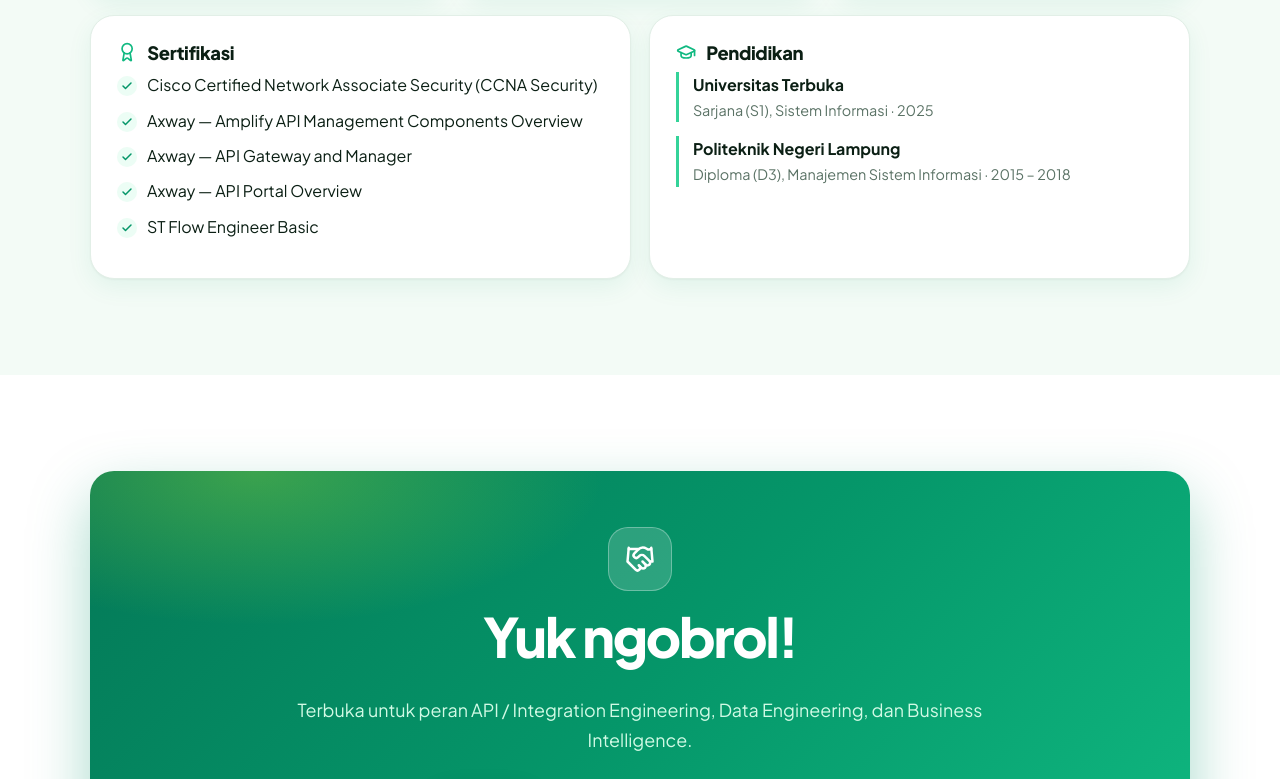
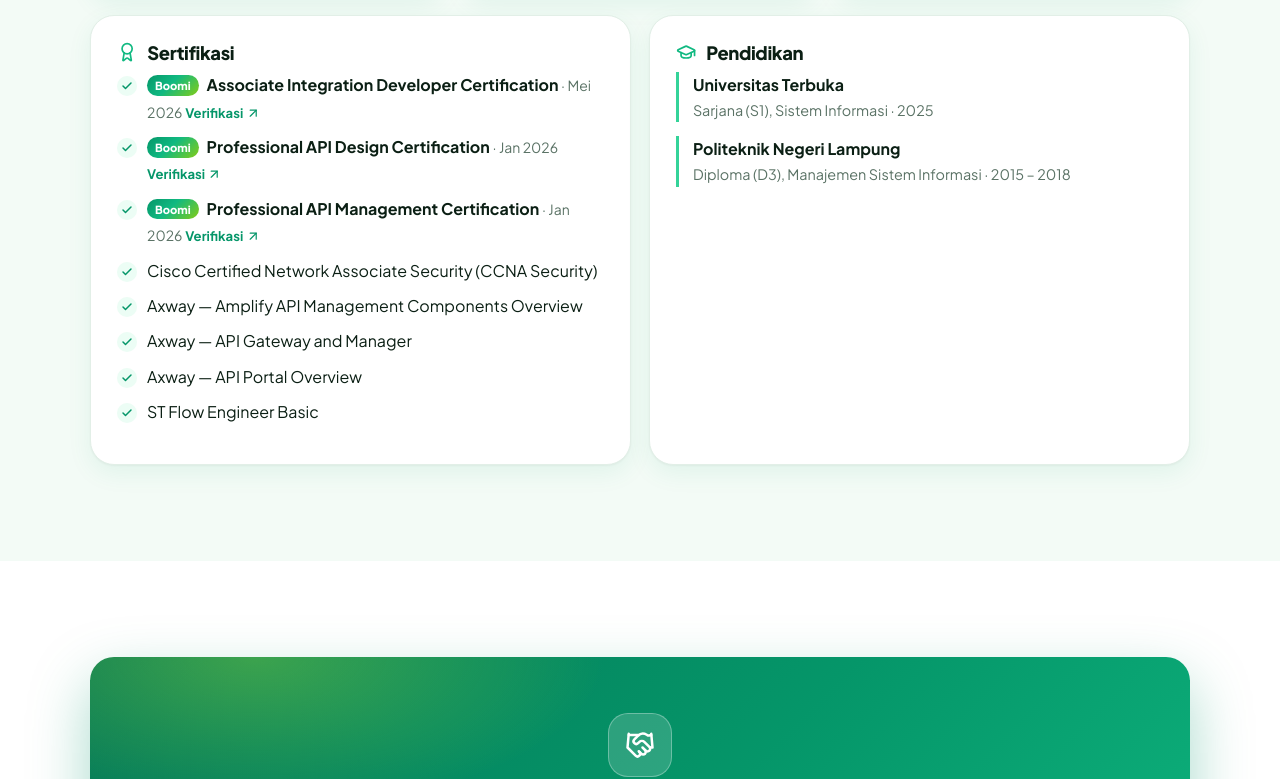
Before and after one commit to hadisaputrap16-ops/hadisaputrap16-ops.github.io, a plain HTML site: page index.html in a window 1280 px wide. Shown: the part 7957-8736 px from the top of the page. Drawn offline with nearby package versions, Linux system fonts and the light colour scheme.

Commit message:
Add Boomi certifications with Skilljar verify links; rebuild CV PDFs
Co-Authored-By: Claude Opus 5.5 <noreply@anthropic.com>

```diff
--- a/assets/app.js
+++ b/assets/app.js
@@ -52,7 +52,7 @@
       experience, projects,
       earlier: P.earlier,
       education: P.education.map((e) => ({ school: e.school, degree: t(e.degree, l), period: e.period })),
-      certifications: P.certifications,
+      certifications: [...P.boomiCerts.map((c) => `${c.n} (${t(c.d, l)})`), ...P.certifications],
       H: l === "id"
         ? { sum: "Ringkasan Profesional", skills: "Keahlian Inti", exp: "Pengalaman Kerja", proj: "Proyek", edu: "Pendidikan", cert: "Sertifikasi", client: "Klien", stack: "Teknologi" }
         : { sum: "Professional Summary", skills: "Core Skills", exp: "Work Experience", proj: "Projects", edu: "Education", cert: "Certifications", client: "Client", stack: "Tech" },
@@ -147,7 +147,7 @@
     $("#piSec").innerHTML = li(SEC.map((x) => t(x)));
     $("#skillGroups").innerHTML = Object.keys(GROUPS).map((g) => `
       <div class="card"><h3><span class="grp-ic"><i data-lucide="${GROUP_ICON[g]}"></i></span>${h(t(GROUPS[g]))}</h3><div class="tags">${P.skills.filter((s) => s.g === g).map((s) => `<span>${h(s.n)}</span>`).join("")}</div></div>`).join("");
-    $("#certs").innerHTML = li(P.certifications);
+    $("#certs").innerHTML = P.boomiCerts.map((c) => `<li class="boomi-cert"><span class="cert-badge">Boomi</span><b>${h(c.n.replace(/^Boomi /, ""))}</b> <span class="muted small">· ${h(t(c.d))}</span> <a href="${h(c.url)}" target="_blank" rel="noopener" class="verify">${lang === "en" ? "Verify" : "Verifikasi"} <i data-lucide="arrow-up-right"></i></a></li>`).join("") + li(P.certifications);
     $("#edu").innerHTML = P.education.map((e) => `<li><b>${h(e.school)}</b><span>${h(t(e.degree))} · ${h(e.period)}</span></li>`).join("");
     if (!$("#cvModal").hidden) renderCV();
     icons();
--- a/assets/data.js
+++ b/assets/data.js
@@ -192,6 +192,12 @@ window.PROFILE = {
     { school: "Politeknik Negeri Lampung", degree: { en: "Associate's degree, Information Systems Management", id: "Diploma (D3), Manajemen Sistem Informasi" }, period: "2015 – 2018" },
   ],
 
+  // Boomi certifications (Skilljar verification links supplied by the user).
+  boomiCerts: [
+    { n: "Boomi Associate Integration Developer Certification", d: { en: "May 2026", id: "Mei 2026" }, url: "https://verify.skilljar.com/c/5r8ushjncdco" },
+    { n: "Boomi Professional API Design Certification", d: { en: "Jan 2026", id: "Jan 2026" }, url: "https://verify.skilljar.com/c/tz2turbt64ru" },
+    { n: "Boomi Professional API Management Certification", d: { en: "Jan 2026", id: "Jan 2026" }, url: "https://verify.skilljar.com/c/oqnso6yncxi2" },
+  ],
   certifications: [
     "Cisco Certified Network Associate Security (CCNA Security)",
     "Axway — Amplify API Management Components Overview",
--- a/assets/style.css
+++ b/assets/style.css
@@ -312,3 +312,5 @@ svg.lucide { width: 1.1em; height: 1.1em; stroke-width: 2; flex: none; vertical-
 }
 .lang-code { display: inline-grid; place-items: center; min-width: 34px; height: 26px; border-radius: 8px; background: var(--bg2); color: var(--green); font: 700 .72rem "JetBrains Mono", monospace; }
 .lang-pick input:checked + span .lang-code { background: var(--green-2); color: #fff; }
+.cert-badge { display: inline-block; margin-right: 8px; padding: 1px 8px; border-radius: 999px; background: var(--grad); color: #fff; font-size: .7rem; font-weight: 800; vertical-align: 1px; }
+.boomi-cert .verify { white-space: nowrap; font-size: .82rem; font-weight: 700; text-decoration: none; }
```
Also changed, not shown: 2 other files.
